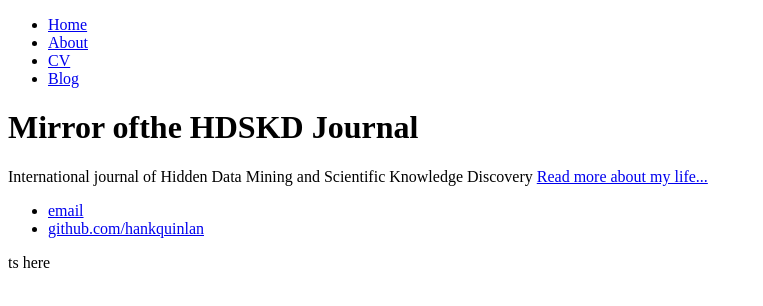
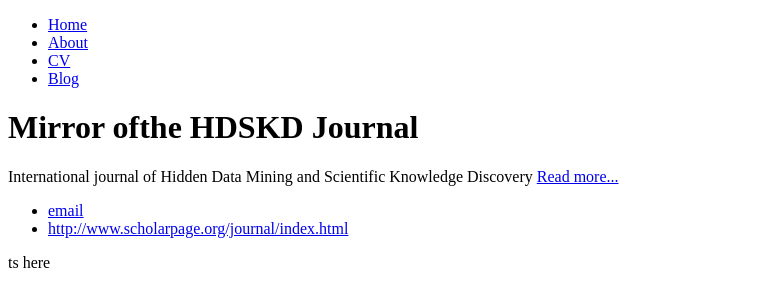
Before and after one commit to sayoud/sayoud.github.io, a plain HTML site: page index.html in a window 1280 px wide. Shown: the whole page, without its empty margins (0-763 px from the left). Drawn offline with Linux system fonts and the light colour scheme.

Commit message:
Update index.html

```diff
--- a/index.html
+++ b/index.html
@@ -15,13 +15,13 @@
 		<div class="container">
     		<div class="blurb">
         		<h1>Mirror ofthe HDSKD Journal</h1>
-				<p>International journal of Hidden Data Mining and Scientific Knowledge Discovery <a href="/about">Read more about my life...</a></p>
+				<p>International journal of Hidden Data Mining and Scientific Knowledge Discovery <a href="/about">Read more...</a></p>
     		</div><!-- /.blurb -->
 		</div><!-- /.container -->
 		<footer>
     		<ul>
         		<li><a href="mailto:editor (at) scholarpage.org">email</a></li>
-        		<li><a href="http://www.scholarpage.org/journal/index.html">github.com/hankquinlan</a></li>
+        		<li><a href="http://www.scholarpage.org/journal/index.html">http://www.scholarpage.org/journal/index.html</a></li>
 			</ul>
 		</footer>
 	</body>
```
